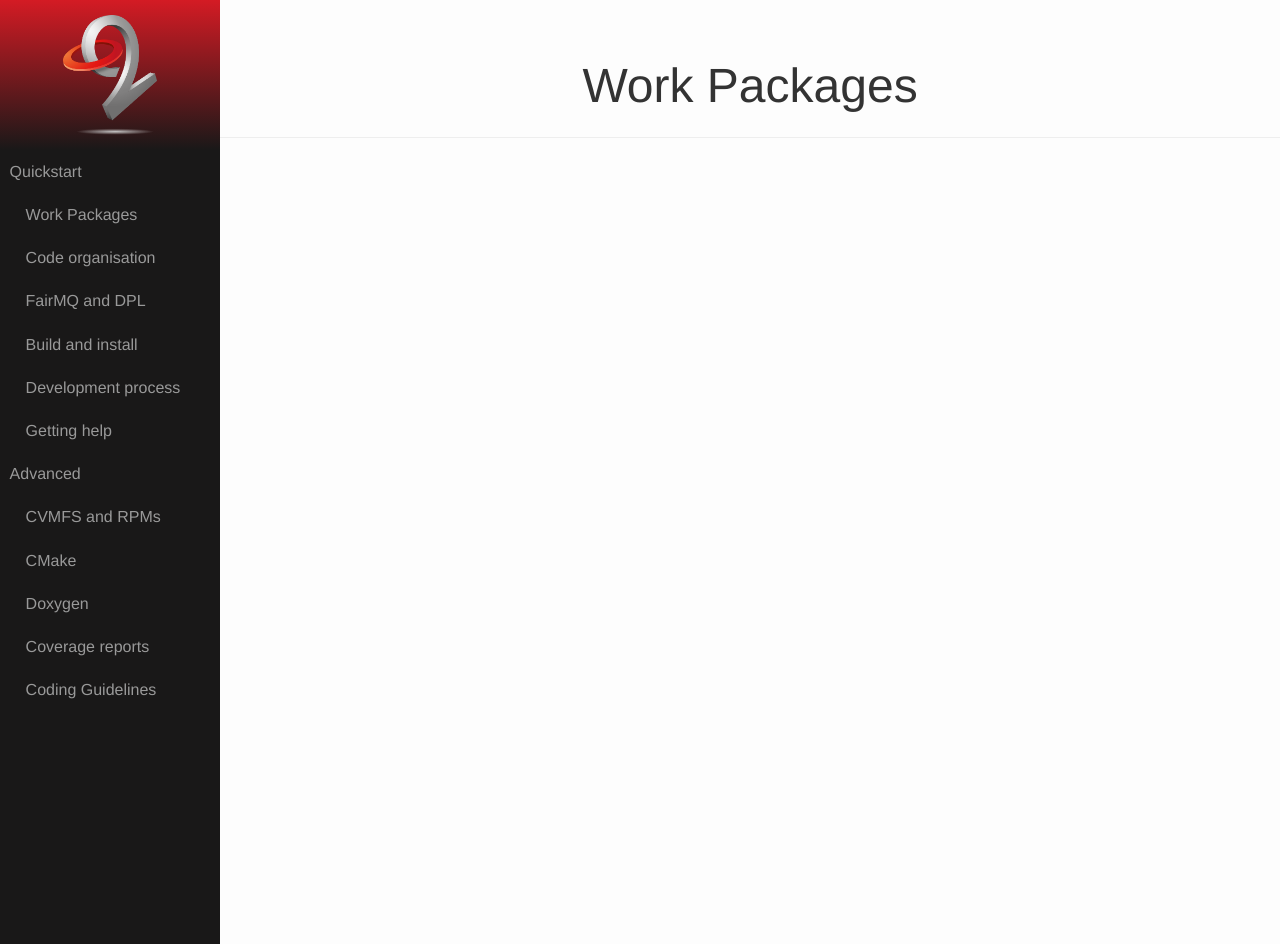
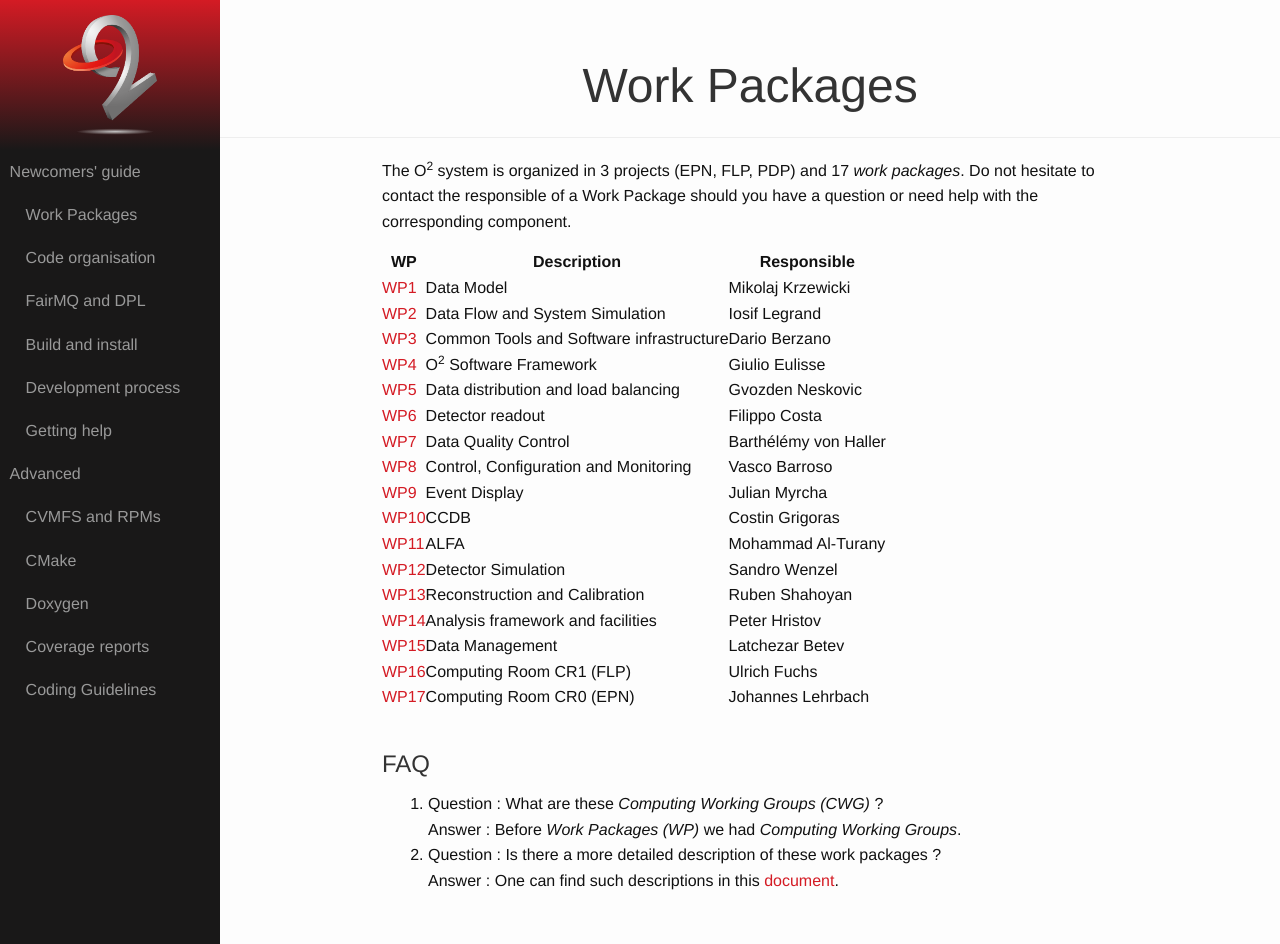
Before and after one commit to AliceO2Group/AliceO2Group.github.io, a Jekyll site: the page built from quickstart/wp.markdown, in a window 1280 px wide and 944 px high. Built offline with Jekyll 4.4.1, drawn with Linux system fonts in a browser that asks for light colours.

Commit message:
Work packages description (#14)

```diff
--- a/_config.yml
+++ b/_config.yml
@@ -16,7 +16,7 @@ highlighter: rouge
 menu_header: ALICE O²
 menu:
   - name: quickstart
-    label: Quickstart
+    label: Newcomers' guide
     items:
       - name: wp
         label: Work Packages
--- a/quickstart/wp.markdown
+++ b/quickstart/wp.markdown
@@ -2,3 +2,33 @@
 title: Work Packages
 layout: main
 ---
+
+The  O<sup>2</sup> system is organized in 3 projects (EPN, FLP, PDP) and 17 _work packages_. Do not hesitate to contact the responsible of a Work Package should you have a question or need help with the corresponding component.
+
+| WP | Description | Responsible |
+|----|-------------|-------------|
+| [WP1](https://alice-o2.web.cern.ch/content/cwg4)  | Data Model | Mikolaj Krzewicki |
+| [WP2](https://alice-o2.web.cern.ch/node/143)  | Data Flow and System Simulation | Iosif Legrand |
+| [WP3](https://alice-o2.web.cern.ch/content/cwg11)  | Common Tools and Software infrastructure | Dario Berzano |
+| [WP4](https://alice-o2.web.cern.ch/content/cwg13)  | O<sup>2</sup> Software Framework | Giulio Eulisse |
+| [WP5](https://alice-o2.web.cern.ch/node/144)  | Data distribution and load balancing | Gvozden Neskovic |
+| [WP6](https://alice-o2.web.cern.ch/node/145)  | Detector readout | Filippo Costa |
+| [WP7](https://alice-o2.web.cern.ch/content/cwg9) | Data Quality Control | Barthélémy von Haller |
+| [WP8](https://alice-o2.web.cern.ch/content/cwg10)  | Control, Configuration and Monitoring | Vasco Barroso |
+| [WP9](https://alice-o2.web.cern.ch/node/146)  | Event Display | Julian Myrcha |
+| [WP10](https://alice-o2.web.cern.ch/node/147) | CCDB | Costin Grigoras |
+| [WP11](https://alice-o2.web.cern.ch/node/148) | ALFA | Mohammad Al-Turany |
+| [WP12](https://alice-o2.web.cern.ch/content/cwg8) | Detector Simulation | Sandro Wenzel |
+| [WP13](https://alice-o2.web.cern.ch/content/cwg67) | Reconstruction and Calibration | Ruben Shahoyan |
+| [WP14](https://alice-o2.web.cern.ch/node/149) | Analysis framework and facilities | Peter Hristov |
+| [WP15](https://alice-o2.web.cern.ch/node/150) | Data Management | Latchezar Betev |
+| [WP16](https://alice-o2.web.cern.ch/node/151) | Computing Room CR1 (FLP) | Ulrich Fuchs |
+| [WP17](https://alice-o2.web.cern.ch/node/152) | Computing Room CR0 (EPN)| Johannes Lehrbach |
+
+<br/>
+
+## FAQ
+1. Question : What are these _Computing Working Groups (CWG)_ ? <br>
+   Answer : Before _Work Packages (WP)_ we had _Computing Working Groups_.
+2. Question : Is there a more detailed description of these work packages ? <br>
+   Answer : One can find such descriptions in this [document](https://docs.google.com/document/d/1D2U1xr1QNEaRiP3nezYcsrfti0cnBuDmjtHH).
```
Also changed, not shown: quickstart.markdown (+6 -2 lines), main.css (line endings or trailing spaces).
